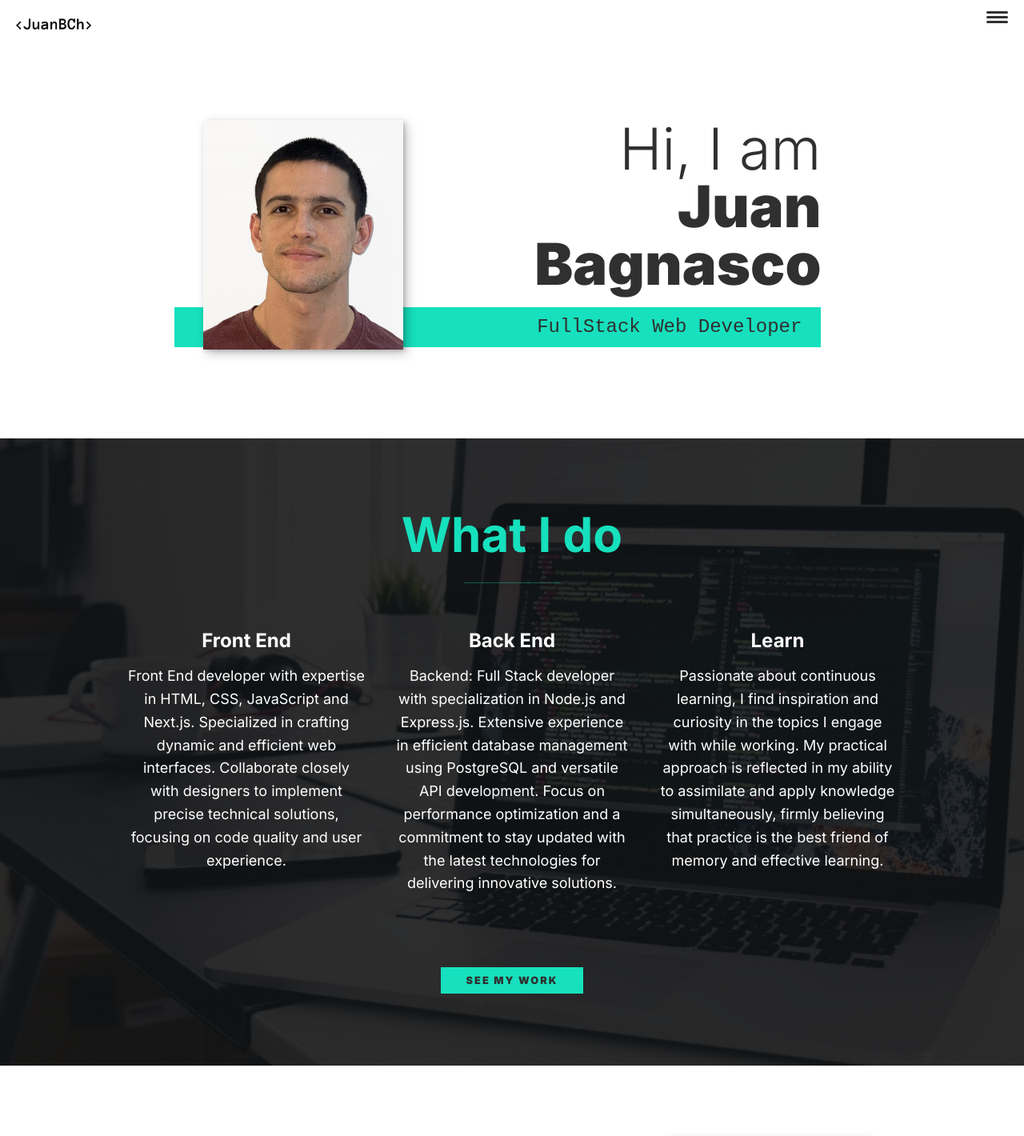
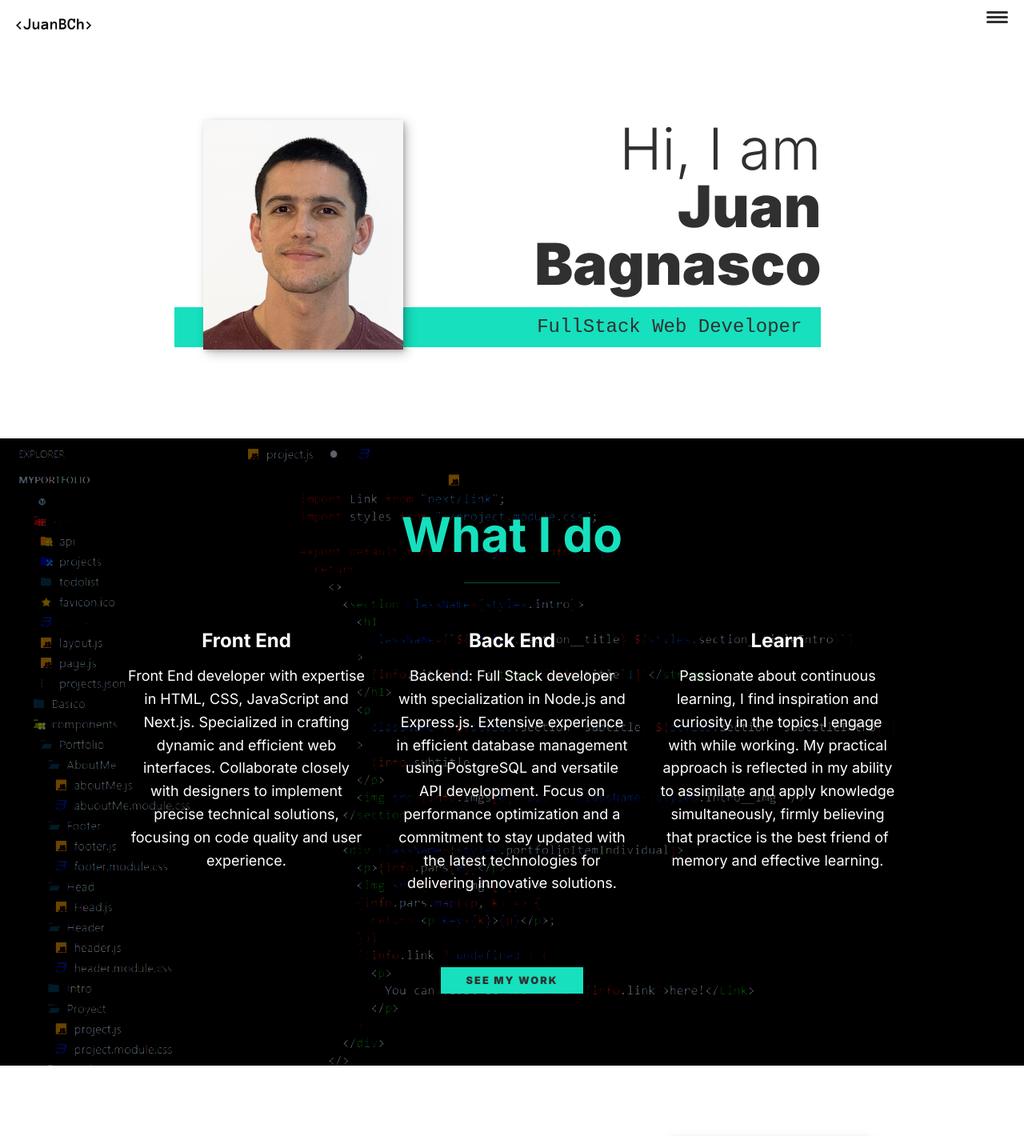
Before and after one commit to JuanBCh/myPortfolio, a Next.js app: page / in a window 1280 px wide. Shown: the top 1420 px of the page at 80% size. Built offline with nearby package versions, Linux system fonts and the light colour scheme.

Commit message:
Cambie la imagen del /Services

```diff
--- a/components/Portfolio/Services/services.module.css
+++ b/components/Portfolio/Services/services.module.css
@@ -2,7 +2,7 @@
   background-color: var(--clr-ld);
   background-image: url(../../../public/img/services-bg.jpg);
   background-size: cover;
-  background-blend-mode: multiply;
+  background-blend-mode: color-burn;
   color: var(--clr-light);
   text-align: center;
 }
```
Also changed, not shown: app/globals.css (+8 -2 lines), public/img/services-bg.jpg, 1 other file (tests, documents, lock files or other folders).
